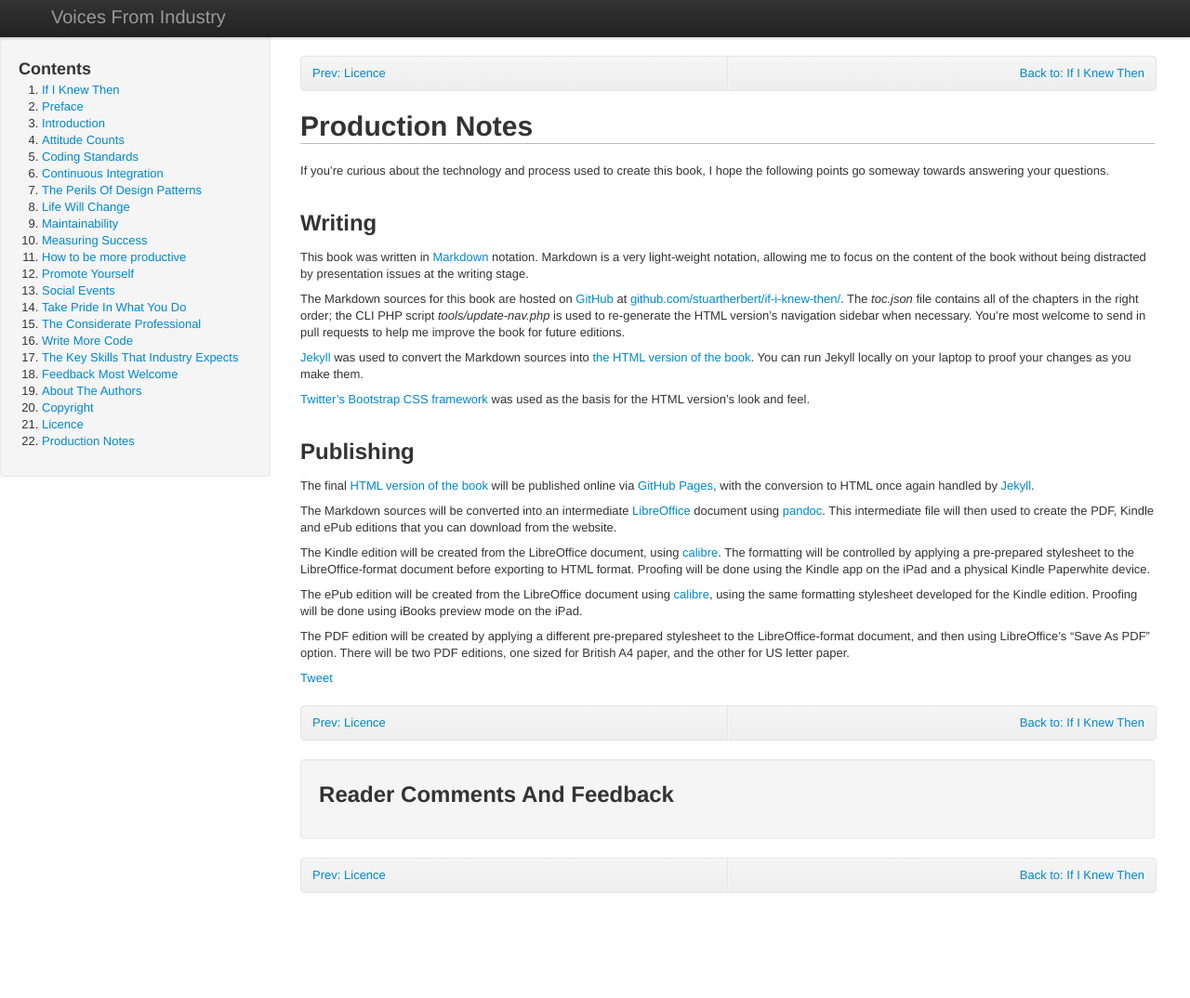
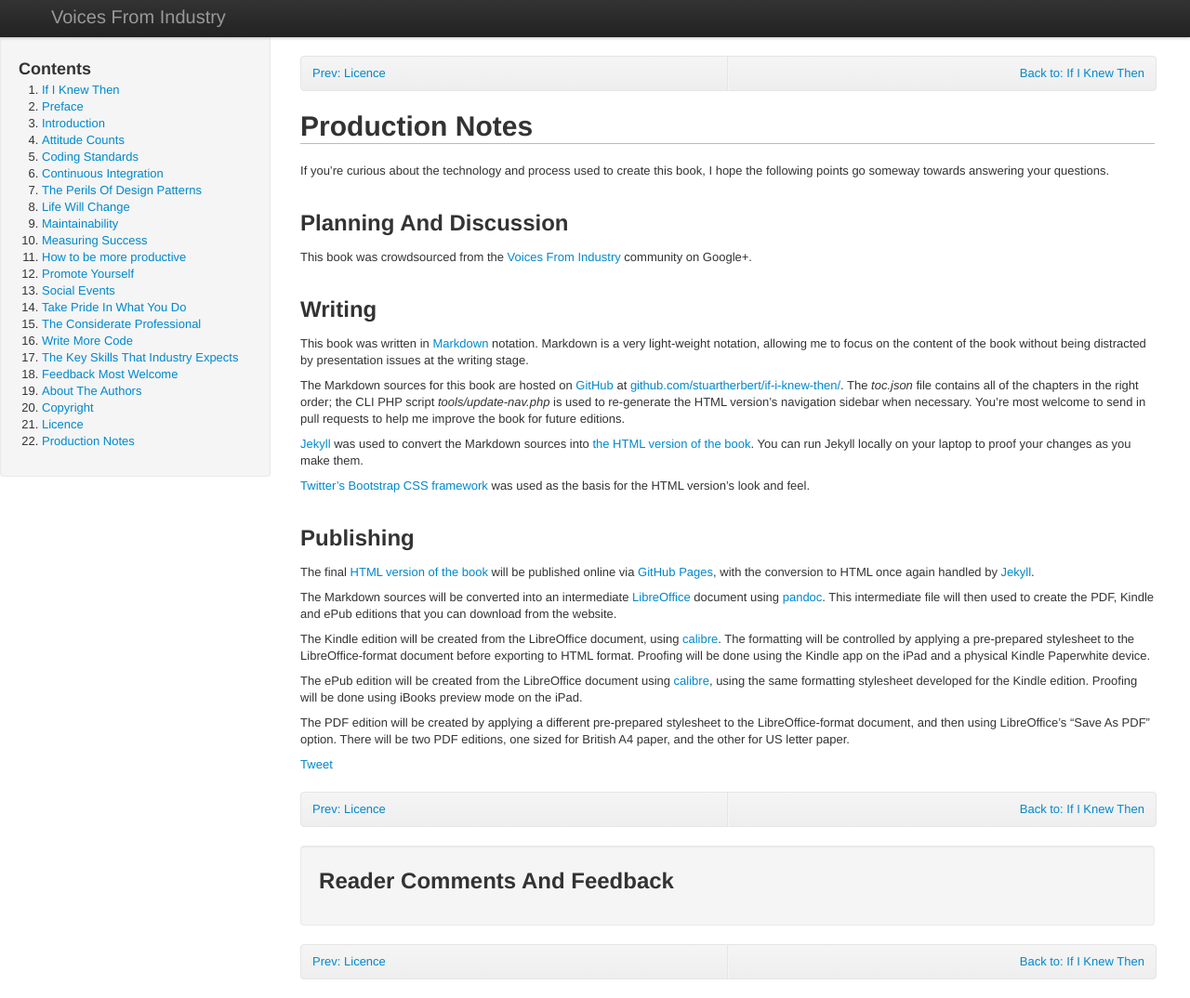
Before and after one commit to stuartherbert/if-i-knew-then, a Jekyll site: the page built from production-notes.md, in a window 1280 px wide and 1074 px high. Shown: the whole window at 93% size. Built offline with Jekyll 4.4.1, drawn with Linux system fonts in a browser that asks for light colours; comment, search, counter and statistics services are not loaded.

Commit message:
Updated production notes

```diff
--- a/production-notes.md
+++ b/production-notes.md
@@ -8,13 +8,17 @@ next: '<a href="index.html">Back to: If I Knew Then</a>'
 
 If you're curious about the technology and process used to create this book, I hope the following points go someway towards answering your questions.
 
+## Planning And Discussion
+
+This book was crowdsourced from the [Voices From Industry](https://plus.google.com/communities/111699457416495663696) community on Google+.
+
 ## Writing
 
 This book was written in [Markdown](http://daringfireball.net/projects/markdown/) notation.  Markdown is a very light-weight notation, allowing me to focus on the content of the book without being distracted by presentation issues at the writing stage.
 
 The Markdown sources for this book are hosted on [GitHub](http://github.com) at [github.com/stuartherbert/if-i-knew-then/](https://github.com/stuartherbert/if-i-knew-then/).  The _toc.json_ file contains all of the chapters in the right order; the CLI PHP script _tools/update-nav.php_ is used to re-generate the HTML version's navigation sidebar when necessary.  You're most welcome to send in pull requests to help me improve the book for future editions.
 
-[Jekyll](https://github.com/mojombo/jekyll) was used to convert the Markdown sources into [the HTML version of the book](http://books.stuartherbert.com/getting-hired/).  You can run Jekyll locally on your laptop to proof your changes as you make them.
+[Jekyll](https://github.com/mojombo/jekyll) was used to convert the Markdown sources into [the HTML version of the book](http://books.stuartherbert.com/if-i-knew-then/).  You can run Jekyll locally on your laptop to proof your changes as you make them.
 
 [Twitter's Bootstrap CSS framework](http://twitter.github.com/bootstrap/) was used as the basis for the HTML version's look and feel.
 
```
